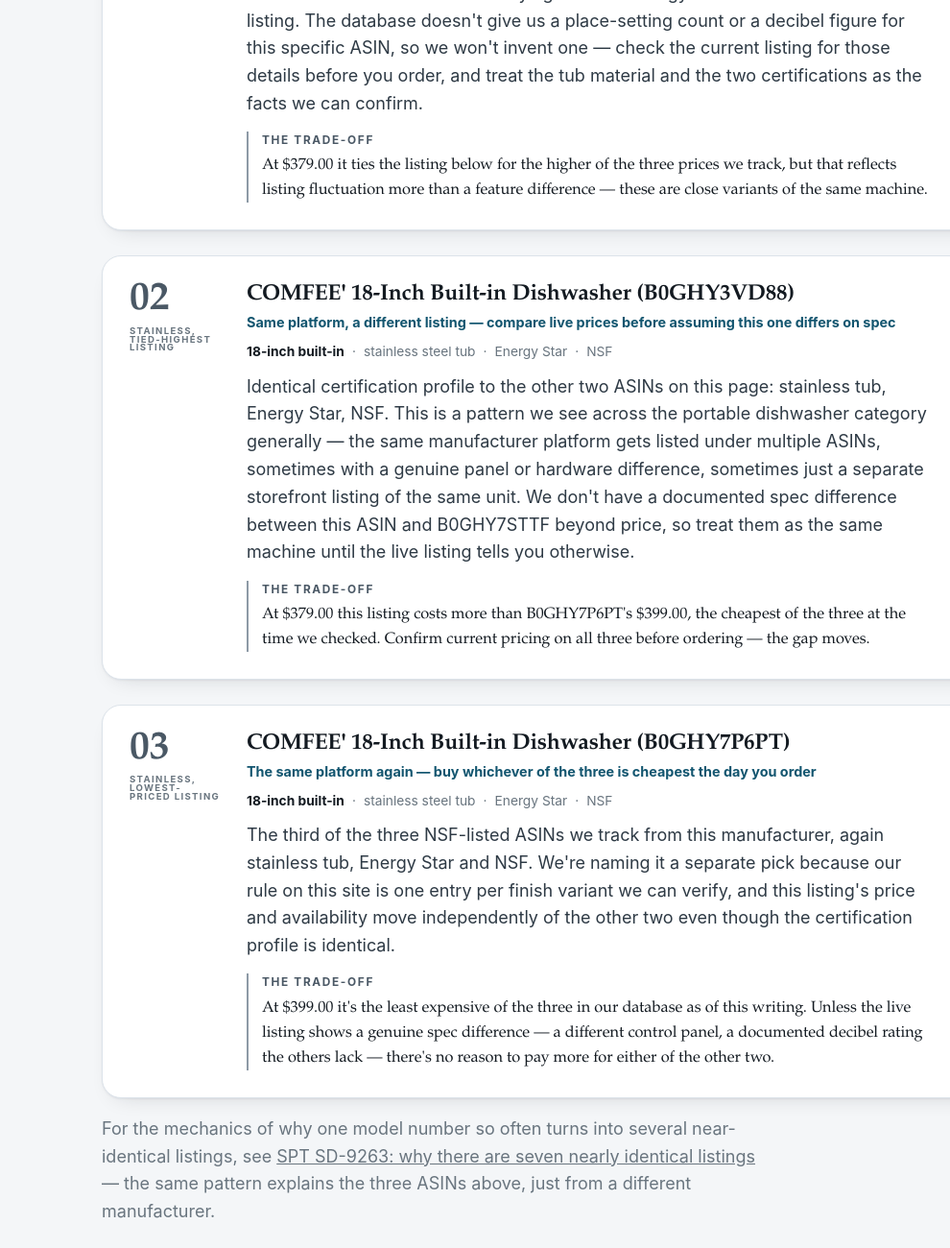
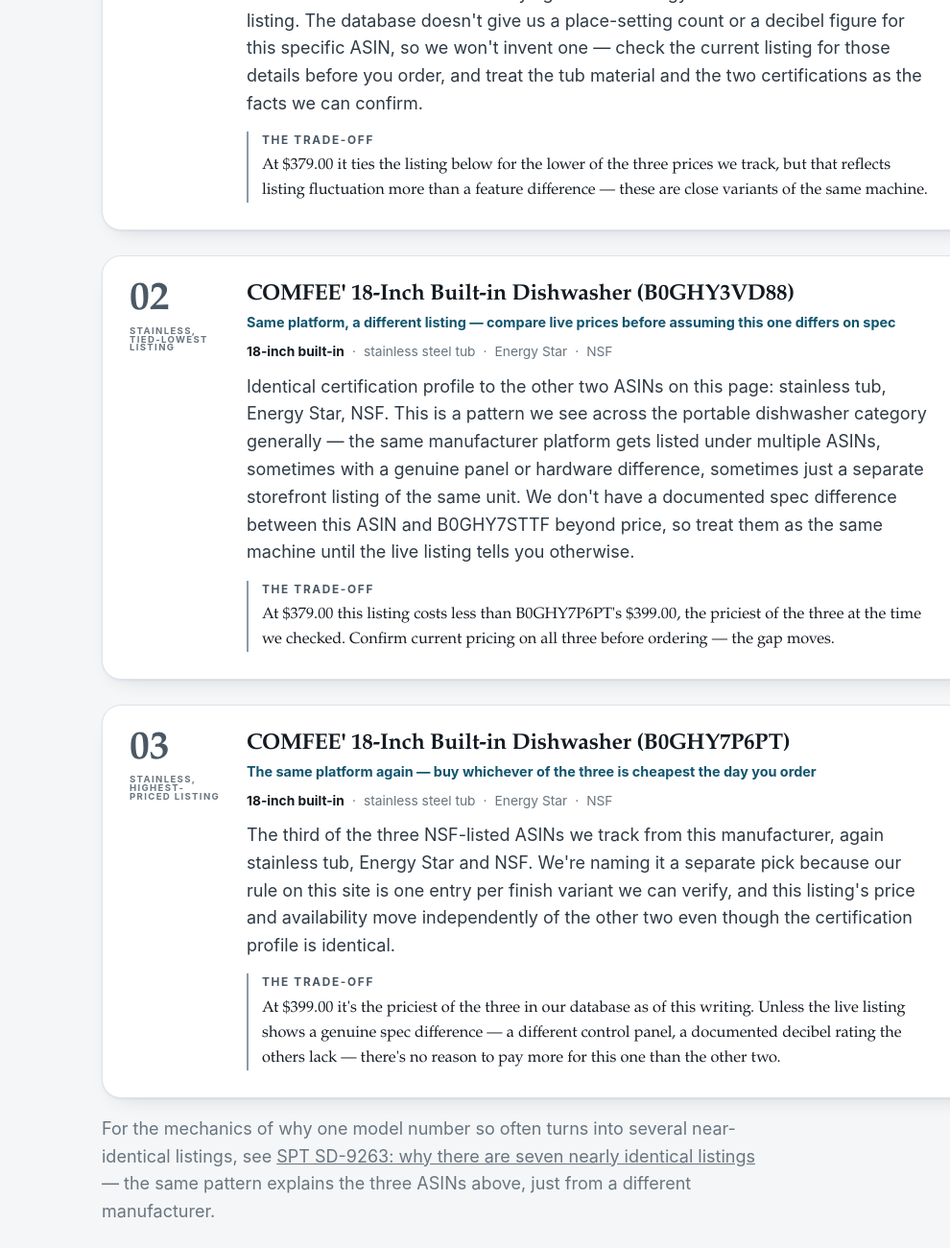
Before and after one commit to ilanetall-boop/best-portable-dishwashers, a plain HTML site: page nsf-certified-portable-dishwashers-explained.html in a window 1280 px wide. Shown: the part 3580-4880 px from the top of the page at 96% size, 0-990 px from the left. Drawn offline with Linux system fonts and the light colour scheme.

Commit message:
fix(best-portable-dishwashers): price statements made true again on nsf-certified-portable-dishwashers-explained.html
7 correction(s), checked against the product DB (2026-11-26) by a separate read-only pass.
Generated by scripts/premium-claims-repair.js

Co-Authored-By: Claude Opus 5.5 <noreply@anthropic.com>

```diff
--- a/nsf-certified-portable-dishwashers-explained.html
+++ b/nsf-certified-portable-dishwashers-explained.html
@@ -335,31 +335,31 @@ gtag('js', new Date());gtag('config', 'G-B93FNJGK0K');</script>
           <div class="who">The reference listing for this platform — start here unless a finish detail below changes your mind</div>
           <div class="rl2"><b>18-inch built-in</b> · <span>stainless steel tub</span> · <span>Energy Star</span> · <span>NSF</span></div>
           <p class="body">This is the baseline listing for COMFEE's NSF-certified 18-inch line: a stainless-steel-tub built-in dishwasher carrying both the Energy Star mark and the NSF listing. The database doesn't give us a place-setting count or a decibel figure for this specific ASIN, so we won't invent one — check the current listing for those details before you order, and treat the tub material and the two certifications as the facts we can confirm.</p>
-          <p class="quote"><b>The trade-off</b>At $379.00 it ties the listing below for the higher of the three prices we track, but that reflects listing fluctuation more than a feature difference — these are close variants of the same machine.</p>
+          <p class="quote"><b>The trade-off</b>At $379.00 it ties the listing below for the lower of the three prices we track, but that reflects listing fluctuation more than a feature difference — these are close variants of the same machine.</p>
         </div>
         <div class="aside"><div class="pimg"><img src="/images/amazon-B0GHY7STTF.webp" alt="COMFEE' 18-inch built-in dishwasher with stainless steel tub" width="500" height="500" loading="lazy" decoding="async"></div><div class="pr">$379</div><span class="tag">Energy Star · NSF</span><a class="buy" href="https://www.amazon.com/dp/B0GHY7STTF?tag=bestportabledish-20" rel="nofollow sponsored noopener" target="_blank">Check price →</a></div>
       </article>
 
       <article class="pick">
-        <div class="rank">02<small>Stainless, tied-highest listing</small></div>
+        <div class="rank">02<small>Stainless, tied-lowest listing</small></div>
         <div>
           <h3>COMFEE' 18-Inch Built-in Dishwasher (B0GHY3VD88)</h3>
           <div class="who">Same platform, a different listing — compare live prices before assuming this one differs on spec</div>
           <div class="rl2"><b>18-inch built-in</b> · <span>stainless steel tub</span> · <span>Energy Star</span> · <span>NSF</span></div>
           <p class="body">Identical certification profile to the other two ASINs on this page: stainless tub, Energy Star, NSF. This is a pattern we see across the portable dishwasher category generally — the same manufacturer platform gets listed under multiple ASINs, sometimes with a genuine panel or hardware difference, sometimes just a separate storefront listing of the same unit. We don't have a documented spec difference between this ASIN and B0GHY7STTF beyond price, so treat them as the same machine until the live listing tells you otherwise.</p>
-          <p class="quote"><b>The trade-off</b>At $379.00 this listing costs more than B0GHY7P6PT's $399.00, the cheapest of the three at the time we checked. Confirm current pricing on all three before ordering — the gap moves.</p>
+          <p class="quote"><b>The trade-off</b>At $379.00 this listing costs less than B0GHY7P6PT's $399.00, the priciest of the three at the time we checked. Confirm current pricing on all three before ordering — the gap moves.</p>
         </div>
         <div class="aside"><div class="pimg"><img src="/images/amazon-B0GHY3VD88.webp" alt="COMFEE' 18-inch built-in dishwasher with stainless steel tub, alternate listing" width="500" height="500" loading="lazy" decoding="async"></div><div class="pr">$379</div><span class="tag">Energy Star · NSF</span><a class="buy" href="https://www.amazon.com/dp/B0GHY3VD88?tag=bestportabledish-20" rel="nofollow sponsored noopener" target="_blank">Check price →</a></div>
       </article>
 
       <article class="pick">
-        <div class="rank">03<small>Stainless, lowest-priced listing</small></div>
+        <div class="rank">03<small>Stainless, highest-priced listing</small></div>
         <div>
           <h3>COMFEE' 18-Inch Built-in Dishwasher (B0GHY7P6PT)</h3>
           <div class="who">The same platform again — buy whichever of the three is cheapest the day you order</div>
           <div class="rl2"><b>18-inch built-in</b> · <span>stainless steel tub</span> · <span>Energy Star</span> · <span>NSF</span></div>
           <p class="body">The third of the three NSF-listed ASINs we track from this manufacturer, again stainless tub, Energy Star and NSF. We're naming it a separate pick because our rule on this site is one entry per finish variant we can verify, and this listing's price and availability move independently of the other two even though the certification profile is identical.</p>
-          <p class="quote"><b>The trade-off</b>At $399.00 it's the least expensive of the three in our database as of this writing. Unless the live listing shows a genuine spec difference — a different control panel, a documented decibel rating the others lack — there's no reason to pay more for either of the other two.</p>
+          <p class="quote"><b>The trade-off</b>At $399.00 it's the priciest of the three in our database as of this writing. Unless the live listing shows a genuine spec difference — a different control panel, a documented decibel rating the others lack — there's no reason to pay more for this one than the other two.</p>
         </div>
         <div class="aside"><div class="pimg"><img src="/images/amazon-B0GHY7P6PT.webp" alt="COMFEE' 18-inch built-in dishwasher with stainless steel tub, third listing" width="500" height="500" loading="lazy" decoding="async"></div><div class="pr">$399</div><span class="tag">Energy Star · NSF</span><a class="buy" href="https://www.amazon.com/dp/B0GHY7P6PT?tag=bestportabledish-20" rel="nofollow sponsored noopener" target="_blank">Check price →</a></div>
       </article>
@@ -423,14 +423,14 @@ gtag('js', new Date());gtag('config', 'G-B93FNJGK0K');</script>
         <span class="pc-tag">Best value</span>
         <h3>COMFEE' 18-Inch Built-in, NSF + Energy Star</h3>
         <p>Same certified stainless-tub platform, priced the same as the editor's pick.</p>
-        <div class="pc-price">$399</div>
+        <div class="pc-price">$379</div>
       </a>
       <a class="pick-card" href="https://www.amazon.com/dp/B0GHY7P6PT?tag=bestportabledish-20" rel="nofollow sponsored noopener" target="_blank">
         <div class="pc-img"><img src="/images/amazon-B0GHY7P6PT.webp" alt="" width="90" height="90" loading="lazy" decoding="async"></div>
         <span class="pc-tag">Premium choice</span>
         <h3>COMFEE' 18-Inch Built-in, NSF + Energy Star</h3>
-        <p>The lowest-priced of the three listings in our database as of this writing.</p>
-        <div class="pc-price">$449</div>
+        <p>The priciest of the three listings in our database as of this writing.</p>
+        <div class="pc-price">$399</div>
       </a>
     </div>
   </section>
```
